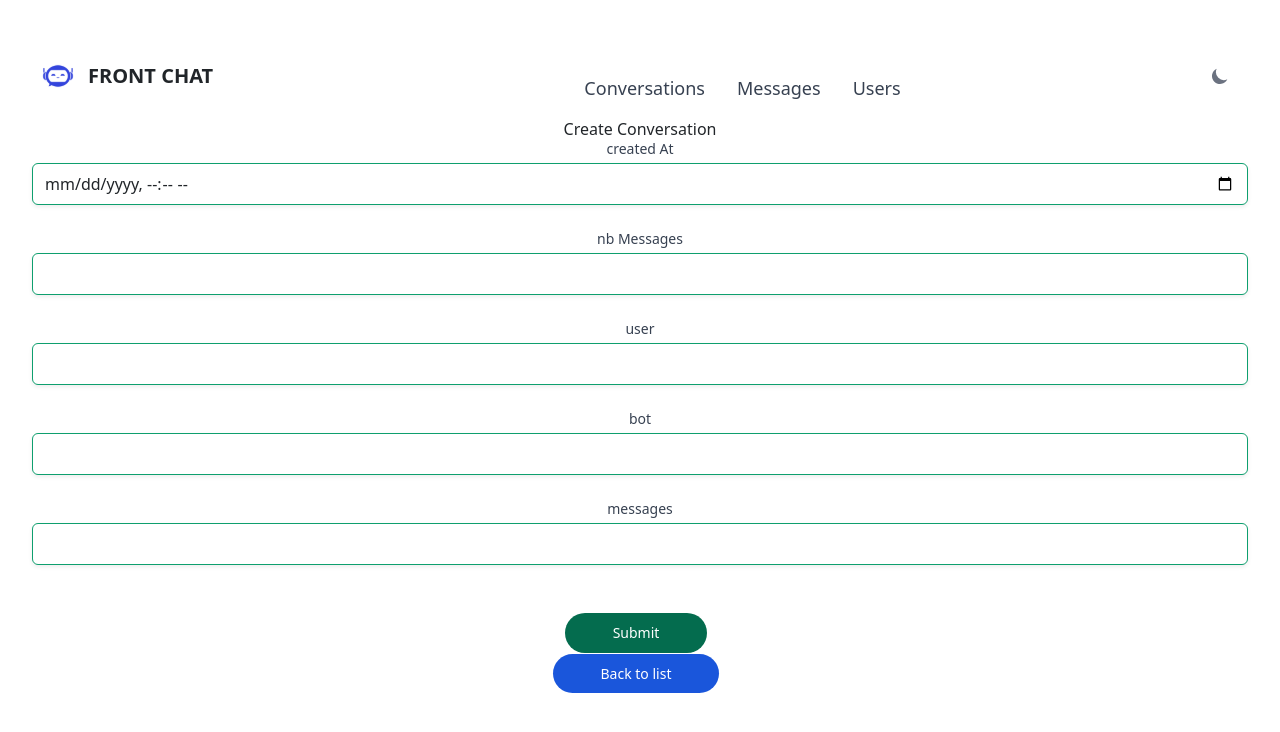
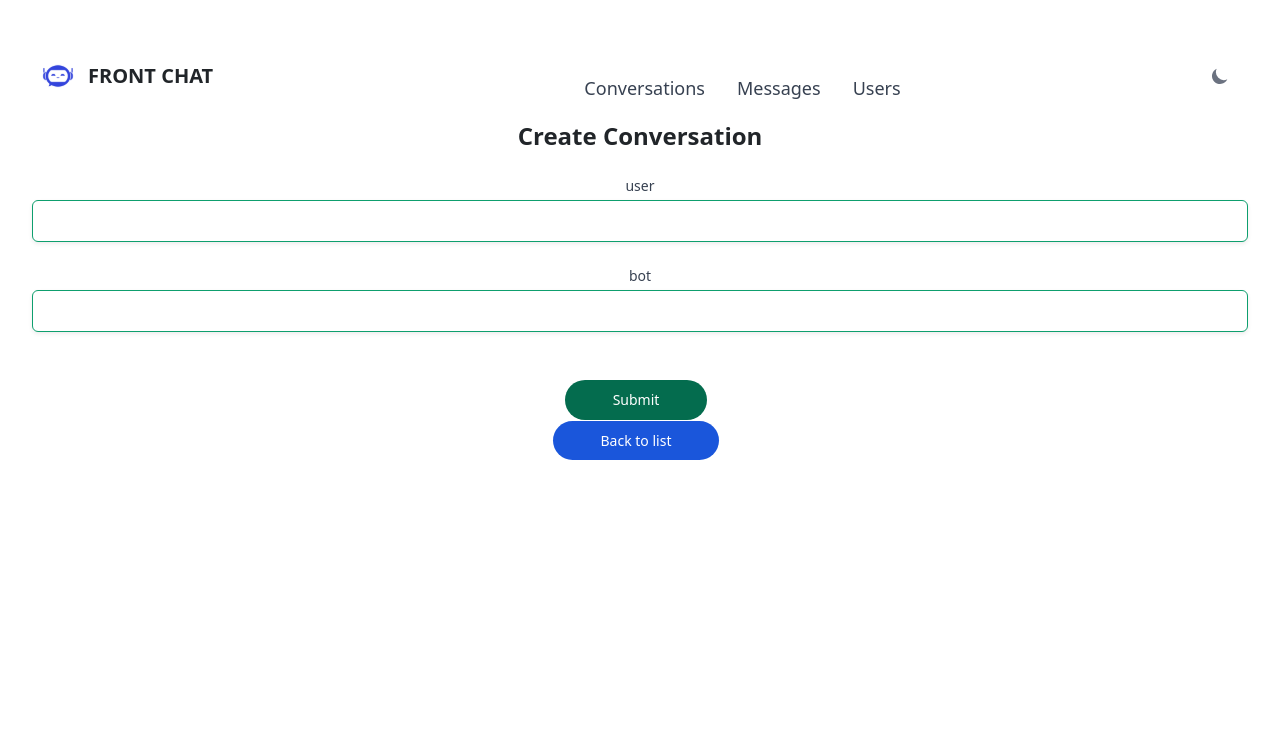
Before and after one commit to QDZantoine/front-chat, a React (Vite) app: page /conversations/create in a window 1280 px wide. Shown: the top 732 px of the page. Built offline with nearby package versions, Linux system fonts and the light colour scheme.

Commit message:
fix the creation of conversation #20

```diff
--- a/src/components/conversation/Create.tsx
+++ b/src/components/conversation/Create.tsx
@@ -1,15 +1,16 @@
-import { Link, Navigate } from "react-router-dom";
-import { useCreate } from "../../hooks";
-import Form from "./Form";
-import { TError } from "../../utils/types";
-import TResource from "./type";
+import { Link, Navigate } from 'react-router-dom'
+import { useCreate } from '../../hooks'
+import Form from './Form'
+import { TError } from '../../utils/types'
+import TResource from './type'
+import { Button, Spinner } from 'flowbite-react'
 
 interface CreateProps {
-  created: TResource | null;
-  create: (item: Partial<TResource>) => any;
-  error: TError;
-  reset: () => void;
-  loading: boolean;
+	created: TResource | null
+	create: (item: Partial<TResource>) => any
+	error: TError
+	reset: () => void
+	loading: boolean
 }
 
 const CreateView = ({
@@ -22,40 +23,49 @@ const CreateView = ({
 	if (created) {
 		return (
 			<Navigate
-        to={`/conversations/edit/${encodeURIComponent(created["@id"])}`}
+				to={`/conversations/edit/${encodeURIComponent(created['@id'])}`}
 				replace
 			/>
-    );
+		)
 	}
 
 	return (
 		<div>
-      <h1>Create Conversation</h1>
+			<h1 className="text-2xl font-extrabold dark:text-gray mb-4">
+				Create Conversation
+			</h1>
 
 			{loading && (
-        <div className="alert alert-info" role="status">
-          Loading...
+				<div className="flex justify-center mb-2">
+					{' '}
+					<Button color="gray">
+						<Spinner aria-label="Alternate spinner button example" size="md" />
+						<span className="pl-3">Loading...</span>
+					</Button>
 				</div>
 			)}
 			{error && (
 				<div className="alert alert-danger" role="alert">
-          <span className="fa fa-exclamation-triangle" aria-hidden="true" />{" "}
+					<span className="fa fa-exclamation-triangle" aria-hidden="true" />{' '}
 					{error.message}
 				</div>
 			)}
 
 			<Form onSubmit={create} error={error} reset={reset} />
-      <Link to="/conversations/" className="text-white bg-blue-700 hover:bg-blue-800 focus:outline-none focus:ring-4 focus:ring-blue-300 font-medium rounded-full text-sm px-5 py-2.5 text-center me-2 mb-2 dark:bg-blue-600 dark:hover:bg-blue-700 dark:focus:ring-blue-800">
+			<Link
+				to="/conversations/"
+				className="text-white bg-blue-700 hover:bg-blue-800 focus:outline-none focus:ring-4 focus:ring-blue-300 font-medium rounded-full text-sm px-5 py-2.5 text-center me-2 mb-2 dark:bg-blue-600 dark:hover:bg-blue-700 dark:focus:ring-blue-800"
+			>
 				Back to list
 			</Link>
 		</div>
-  );
-};
+	)
+}
 
 const Create = () => {
 	const { created, loading, error, reset, create } = useCreate<TResource>({
-    "@id": "conversations",
-  });
+		'@id': 'conversations',
+	})
 
 	return (
 		<CreateView
@@ -65,7 +75,7 @@ const Create = () => {
 			reset={reset}
 			create={create}
 		/>
-  );
-};
+	)
+}
 
-export default Create;
+export default Create
--- a/src/components/conversation/Form.tsx
+++ b/src/components/conversation/Form.tsx
@@ -55,20 +55,6 @@ const Form = ({ onSubmit, error, reset, initialValues }: FormProps) => {
 		<form onSubmit={handleSubmit(onFormSubmit)} className="space-y-6">
 			<Field
 				register={register}
-				name="created At"
-				placeholder=""
-				type="datetime-local" // Changer en "datetime-local" pour le bon type HTML5
-				errors={errors}
-			/>
-			<Field
-				register={register}
-				name="nb Messages"
-				placeholder=""
-				type="number"
-				errors={errors}
-			/>
-			<Field
-				register={register}
 				name="user"
 				placeholder=""
 				type="text"
@@ -81,14 +67,6 @@ const Form = ({ onSubmit, error, reset, initialValues }: FormProps) => {
 				type="text"
 				errors={errors}
 			/>
-			<Field
-				register={register}
-				name="messages"
-				placeholder=""
-				type="text"
-				errors={errors}
-			/>
-
 			<button
 				type="submit"
 				className="text-white bg-green-700 hover:bg-green-800 focus:outline-none focus:ring-4 focus:ring-green-300 font-medium rounded-full text-sm px-5 py-2.5 text-center me-2 mb-2 dark:bg-green-600 dark:hover:bg-green-700 dark:focus:ring-green-800"
--- a/src/components/message/Create.tsx
+++ b/src/components/message/Create.tsx
@@ -1,15 +1,16 @@
-import { Link, Navigate } from "react-router-dom";
-import { useCreate } from "../../hooks";
-import Form from "./Form";
-import { TError } from "../../utils/types";
-import TResource from "./type";
+import { Link, Navigate } from 'react-router-dom'
+import { useCreate } from '../../hooks'
+import Form from './Form'
+import { TError } from '../../utils/types'
+import TResource from './type'
+import { Button, Spinner } from 'flowbite-react'
 
 interface CreateProps {
-  created: TResource | null;
-  create: (item: Partial<TResource>) => any;
-  error: TError;
-  reset: () => void;
-  loading: boolean;
+	created: TResource | null
+	create: (item: Partial<TResource>) => any
+	error: TError
+	reset: () => void
+	loading: boolean
 }
 
 const CreateView = ({
@@ -22,40 +23,49 @@ const CreateView = ({
 	if (created) {
 		return (
 			<Navigate
-        to={`/messages/edit/${encodeURIComponent(created["@id"])}`}
+				to={`/messages/edit/${encodeURIComponent(created['@id'])}`}
 				replace
 			/>
-    );
+		)
 	}
 
 	return (
 		<div>
-      <h1>Create Message</h1>
+			<h1 className="text-2xl font-extrabold dark:text-gray mb-4">
+				Create Message
+			</h1>
 
 			{loading && (
-        <div className="alert alert-info" role="status">
-          Loading...
+				<div className="flex justify-center mb-2">
+					{' '}
+					<Button color="gray">
+						<Spinner aria-label="Alternate spinner button example" size="md" />
+						<span className="pl-3">Loading...</span>
+					</Button>
 				</div>
 			)}
 			{error && (
 				<div className="alert alert-danger" role="alert">
-          <span className="fa fa-exclamation-triangle" aria-hidden="true" />{" "}
+					<span className="fa fa-exclamation-triangle" aria-hidden="true" />{' '}
 					{error.message}
 				</div>
 			)}
 
 			<Form onSubmit={create} error={error} reset={reset} />
-      <Link to="/messages/" className="text-white bg-blue-700 hover:bg-blue-800 focus:outline-none focus:ring-4 focus:ring-blue-300 font-medium rounded-full text-sm px-5 py-2.5 text-center me-2 mb-2 dark:bg-blue-600 dark:hover:bg-blue-700 dark:focus:ring-blue-800">
+			<Link
+				to="/messages/"
+				className="text-white bg-blue-700 hover:bg-blue-800 focus:outline-none focus:ring-4 focus:ring-blue-300 font-medium rounded-full text-sm px-5 py-2.5 text-center me-2 mb-2 dark:bg-blue-600 dark:hover:bg-blue-700 dark:focus:ring-blue-800"
+			>
 				Back to list
 			</Link>
 		</div>
-  );
-};
+	)
+}
 
 const Create = () => {
 	const { created, loading, error, reset, create } = useCreate<TResource>({
-    "@id": "messages",
-  });
+		'@id': 'messages',
+	})
 
 	return (
 		<CreateView
@@ -65,7 +75,7 @@ const Create = () => {
 			reset={reset}
 			create={create}
 		/>
-  );
-};
+	)
+}
 
-export default Create;
+export default Create
--- a/src/components/user/Create.tsx
+++ b/src/components/user/Create.tsx
@@ -31,7 +31,9 @@ const CreateView = ({
 
 	return (
 		<div>
-			<h1>Create User</h1>
+			<h1 className="text-2xl font-extrabold dark:text-gray mb-4">
+				Create User
+			</h1>
 
 			{loading && (
 				<div className="flex justify-center mb-2">
--- a/src/components/user/List.tsx
+++ b/src/components/user/List.tsx
@@ -64,14 +64,6 @@ const ListView = ({ error, loading, retrieved }: ListProps) => {
 			)}
 			{error && <div className="alert alert-danger">{error.message}</div>}
 
-			<p>
-				<Link
-					to="create"
-					className="text-white bg-blue-700 hover:bg-blue-800 focus:outline-none focus:ring-4 focus:ring-blue-300 font-medium rounded-full text-sm px-5 py-2.5 text-center me-2 mb-2 dark:bg-blue-600 dark:hover:bg-blue-700 dark:focus:ring-blue-800"
-				>
-					Create
-				</Link>
-			</p>
 			<div className="relative overflow-x-auto shadow-md sm:rounded-lg mt-4">
 				<table className="w-full text-sm text-left rtl:text-right text-gray-500 dark:text-gray-400">
 					<thead className="text-xs text-gray-700 uppercase bg-gray-50 dark:bg-gray-700 dark:text-gray-400">
```
Lines whose indentation alone changed are shown as unchanged.
